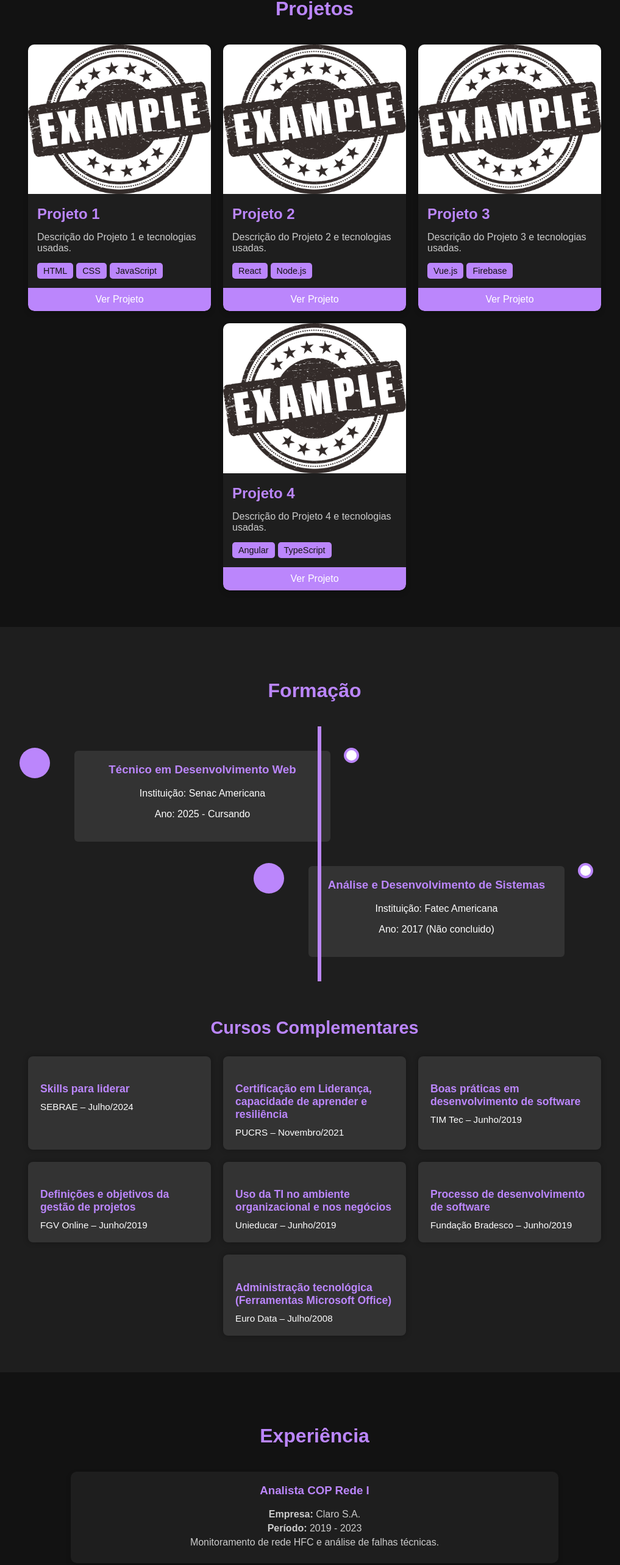
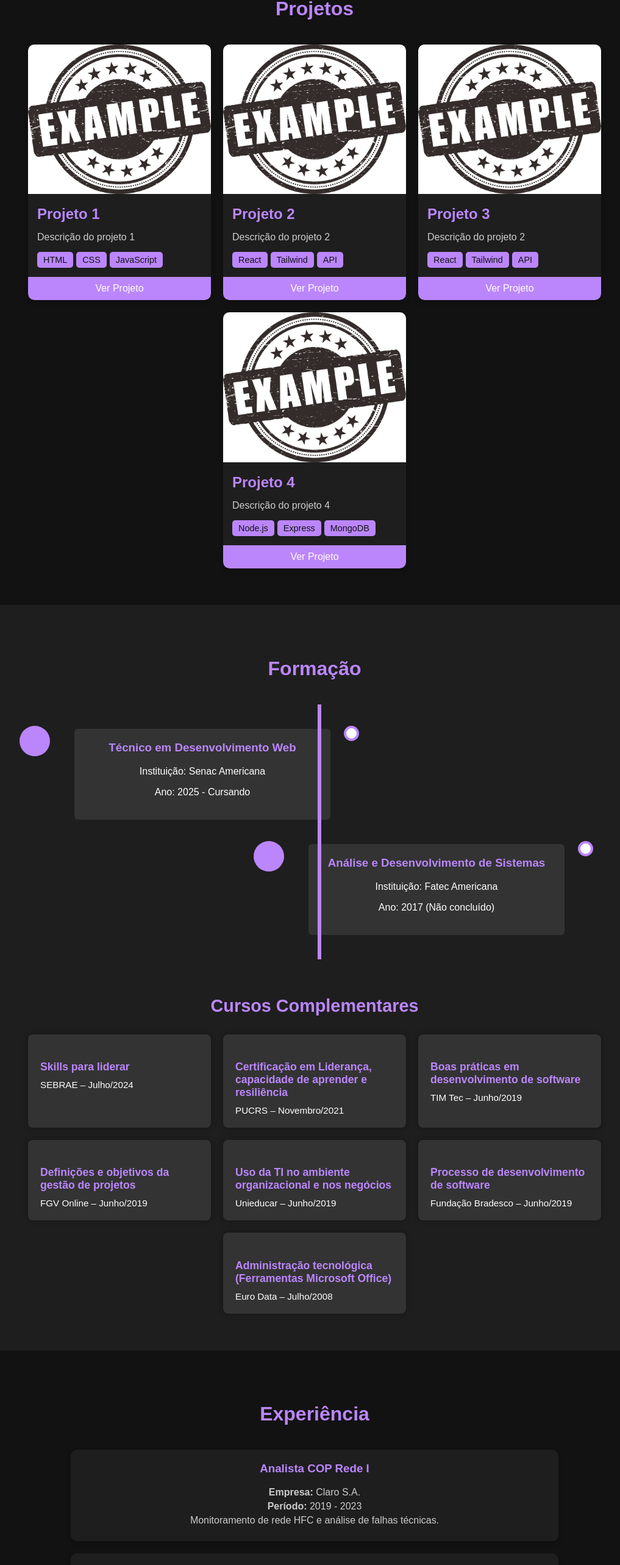
Before and after one commit to roberto-mazor/portifolio-react, a React (Vite) app: page / in a window 1280 px wide. Shown: the part 1349-3915 px from the top of the page at 61% size, without its empty margins (124-1141 px from the left). Built offline with nearby package versions, Linux system fonts and the light colour scheme.

Commit message:
Feat: Componentiza seções com cards e mapeamento de dados.

```diff
--- a/src/Contact.jsx
+++ b/src/Contact.jsx
@@ -1,6 +1,8 @@
 import './Contact.css'
 
 function Contact(){
+
+
 
     return(
 
--- /dev/null
+++ b/src/CursoCard.jsx
@@ -0,0 +1,10 @@
+function CursoCard(props) {
+  return (
+    <div className="curso-card">
+      <h4>{props.titulo}</h4>
+      <p>{props.instituicao}</p>
+    </div>
+  );
+}
+
+export default CursoCard;
--- /dev/null
+++ b/src/ExpCard.jsx
@@ -0,0 +1,15 @@
+function ExpCard(props) {
+  return (
+    <div className="exp-card">
+      <div className="exp-icon"></div>
+      <div className="exp-content">
+        <h3>{props.cargo}</h3>
+        <p><strong>Empresa:</strong> {props.empresa}</p>
+        <p><strong>Período:</strong> {props.periodo}</p>
+        <p>{props.descricao}</p>
+      </div>
+    </div>
+  );
+}
+
+export default ExpCard;
--- a/src/Experience.jsx
+++ b/src/Experience.jsx
@@ -1,48 +1,44 @@
-import './Experience.css'
+import ExpCard from './ExpCard';
+import './Experience.css';
 
-function Experience(){
+function Experience() {
+  const experiencias = [
+    {
+      cargo: 'Analista COP Rede I',
+      empresa: 'Claro S.A.',
+      periodo: '2019 - 2023',
+      descricao: 'Monitoramento de rede HFC e análise de falhas técnicas.'
+    },
+    {
+      cargo: 'Suporte Técnico',
+      empresa: 'Escola Municipal Caic Prof. Sylvino Chinelatto',
+      periodo: '2017 - 2018',
+      descricao: 'Suporte a hardware, redes e sistemas.'
+    },
+    {
+      cargo: 'Assistente Administrativo',
+      empresa: 'Auto Escola Cillos',
+      periodo: '2013 - 2015',
+      descricao: 'Gestão de processos, atendimento ao cliente e organização de arquivos.'
+    }
+  ];
 
-    return(
-
-        <section className="experiencia" id="experiencia">
-            <div className="container">
-                <h2>Experiência</h2>
-
-                <div className="exp-card">
-                    <div className="exp-icon">
-                    </div>
-                    <div className="exp-content">
-                        <h3>Analista COP Rede I</h3>
-                        <p><strong>Empresa:</strong> Claro S.A.</p>
-                        <p><strong>Período:</strong> 2019 - 2023</p>
-                        <p>Monitoramento de rede HFC e análise de falhas técnicas.</p>
-                    </div>
-                </div>
-
-                <div className="exp-card">
-                    <div className="exp-icon">
-                    </div>
-                    <div className="exp-content">
-                        <h3>Suporte Técnico</h3>
-                        <p><strong>Empresa:</strong> Escola Municipal Caic Prof. Sylvino Chinelatto</p>
-                        <p><strong>Período:</strong> 2017 - 2018</p>
-                        <p>Suporte a hardware, redes e sistemas.</p>
-                    </div>
-                </div>
-                <div className="exp-card">
-                    <div className="exp-icon">
-                    </div>
-                    <div className="exp-content">
-                        <h3>Assistente Administrativo</h3>
-                        <p><strong>Empresa:</strong> Auto Escola Cillos</p>
-                        <p><strong>Período:</strong> 2013 - 2015</p>
-                        <p>Gestão de processos, atendimento ao cliente e organização de arquivos.</p>
-                    </div>
-                </div>
-            </div>
-        </section>
-
-    )
+  return (
+    <section className="experiencia" id="experiencia">
+      <div className="container">
+        <h2>Experiência</h2>
+        {experiencias.map((exp, index) => (
+          <ExpCard
+            key={index}
+            cargo={exp.cargo}
+            empresa={exp.empresa}
+            periodo={exp.periodo}
+            descricao={exp.descricao}
+          />
+        ))}
+      </div>
+    </section>
+  );
 }
 
-export default Experience
+export default Experience;
--- a/src/Formation.jsx
+++ b/src/Formation.jsx
@@ -1,17 +1,25 @@
-import './Formation.css'
+import CursoCard from './CursoCard';
+import './Formation.css';
 
+function Formation() {
+  const cursos = [
+    { titulo: 'Skills para liderar', instituicao: 'SEBRAE – Julho/2024' },
+    { titulo: 'Certificação em Liderança, capacidade de aprender e resiliência', instituicao: 'PUCRS – Novembro/2021' },
+    { titulo: 'Boas práticas em desenvolvimento de software', instituicao: 'TIM Tec – Junho/2019' },
+    { titulo: 'Definições e objetivos da gestão de projetos', instituicao: 'FGV Online – Junho/2019' },
+    { titulo: 'Uso da TI no ambiente organizacional e nos negócios', instituicao: 'Unieducar – Junho/2019' },
+    { titulo: 'Processo de desenvolvimento de software', instituicao: 'Fundação Bradesco – Junho/2019' },
+    { titulo: 'Administração tecnológica (Ferramentas Microsoft Office)', instituicao: 'Euro Data – Julho/2008' }
+  ];
 
-function Formation (){
-
-    return(
+  return (
     <section className="formacao" id="formacao">
       <div className="container">
         <h2>Formação</h2>
+
         <div className="timeline">
           <div className="timeline-item">
-                        <div className="timeline-icon">
-
-                        </div>
+            <div className="timeline-icon"></div>
             <div className="timeline-content">
               <h3>Técnico em Desenvolvimento Web</h3>
               <p>Instituição: Senac Americana</p>
@@ -19,55 +27,30 @@ function Formation (){
             </div>
           </div>
           <div className="timeline-item">
-                        <div className="timeline-icon">
-
-                        </div>
+            <div className="timeline-icon"></div>
             <div className="timeline-content">
               <h3>Análise e Desenvolvimento de Sistemas</h3>
               <p>Instituição: Fatec Americana</p>
-                            <p>Ano: 2017 (Não concluido)</p>
-                        </div>
-                    </div>
-
-                </div>
-                <div className="cursos-complementares">
-                    <h3>Cursos Complementares</h3>
-                    <div className="cursos-grid">
-                      <div className="curso-card">
-                        <h4>Skills para liderar</h4>
-                        <p>SEBRAE – Julho/2024</p>
-                      </div>
-                      <div className="curso-card">
-                        <h4>Certificação em Liderança, capacidade de aprender e resiliência</h4>
-                        <p>PUCRS – Novembro/2021</p>
-                      </div>
-                      <div className="curso-card">
-                        <h4>Boas práticas em desenvolvimento de software</h4>
-                        <p>TIM Tec – Junho/2019</p>
-                      </div>
-                      <div className="curso-card">
-                        <h4>Definições e objetivos da gestão de projetos</h4>
-                        <p>FGV Online – Junho/2019</p>
-                      </div>
-                      <div className="curso-card">
-                        <h4>Uso da TI no ambiente organizacional e nos negócios</h4>
-                        <p>Unieducar – Junho/2019</p>
-                      </div>
-                      <div className="curso-card">
-                        <h4>Processo de desenvolvimento de software</h4>
-                        <p>Fundação Bradesco – Junho/2019</p>
-                      </div>
-                      <div className="curso-card">
-                        <h4>Administração tecnológica (Ferramentas Microsoft Office)</h4>
-                        <p>Euro Data – Julho/2008</p>
+              <p>Ano: 2017 (Não concluído)</p>
             </div>
           </div>
         </div>
 
+        <div className="cursos-complementares">
+          <h3>Cursos Complementares</h3>
+          <div className="cursos-grid">
+            {cursos.map((curso, index) => (
+              <CursoCard
+                key={index}
+                titulo={curso.titulo}
+                instituicao={curso.instituicao}
+              />
+            ))}
           </div>
-
+        </div>
+      </div>
     </section>
-    )
+  );
 }
 
-export default Formation
+export default Formation;
--- /dev/null
+++ b/src/ProjectCard.jsx
@@ -0,0 +1,27 @@
+function Card(props) {
+  return (
+    <div className="card">
+      <img src={props.imagem} alt={props.titulo} />
+      <h3>{props.titulo}</h3>
+      <p>{props.descricao}</p>
+
+      {/* Renderiza as tags se existirem */}
+      {props.tags && props.tags.length > 0 && (
+        <div className="tags">
+          {props.tags.map((tag, index) => (
+            <span key={index} className="tag">{tag}</span>
+          ))}
+        </div>
+      )}
+
+      {/* Renderiza o link se existir */}
+      {props.link && (
+        <a href={props.link} target="_blank" rel="noopener noreferrer">
+          Ver Projeto
+        </a>
+      )}
+    </div>
+  );
+}
+
+export default Card;
--- a/src/Projects.jsx
+++ b/src/Projects.jsx
@@ -1,55 +1,56 @@
-import './Projects.css'
+import Card from './ProjectCard';
+import './Projects.css';
 
-function Projects(){
+function Projects() {
+  const projetos = [
+    {
+      imagem: '/exemple.jpeg',
+      titulo: 'Projeto 1',
+      descricao: 'Descrição do projeto 1',
+      link: 'https://meuprojeto1.com',
+      tags: ['HTML', 'CSS', 'JavaScript']
+    },
+    {
+      imagem: '/exemple.jpeg',
+      titulo: 'Projeto 2',
+      descricao: 'Descrição do projeto 2',
+      link: 'https://meuprojeto2.com',
+      tags: ['React', 'Tailwind', 'API']
+    },
+    {
+      imagem: '/exemple.jpeg',
+      titulo: 'Projeto 3',
+      descricao: 'Descrição do projeto 2',
+      link: 'https://meuprojeto2.com',
+      tags: ['React', 'Tailwind', 'API']
+    },
+    {
+      imagem: '/exemple.jpeg',
+      titulo: 'Projeto 4',
+      descricao: 'Descrição do projeto 4',
+      link: 'https://meuprojeto4.com',
+      tags: ['Node.js', 'Express', 'MongoDB']
+    },
+    // Adicione mais projetos aqui!
+  ];
 
-    return(
-        <section className="projetos" id="projetos">
-            <h2>Projetos</h2>
-            <div className="container">
-                <div className="card">
-                    <img src="public/exemple.jpeg" alt="Projeto 1"/>
-                    <h3>Projeto 1</h3>
-                    <p>Descrição do Projeto 1 e tecnologias usadas.</p>
-                    <div className="tags">
-                        <span className="tag">HTML</span>
-                        <span className="tag">CSS</span>
-                        <span className="tag">JavaScript</span>
-                    </div>
-                    <a href="#" target="_blank">Ver Projeto</a>
-                </div>
-                <div className="card">
-                    <img src="public/exemple.jpeg" alt="Projeto 2"/>
-                    <h3>Projeto 2</h3>
-                    <p>Descrição do Projeto 2 e tecnologias usadas.</p>
-                    <div className="tags">
-                        <span className="tag">React</span>
-                        <span className="tag">Node.js</span>
-                    </div>
-                    <a href="#" target="_blank">Ver Projeto</a>
-                </div>
-                <div className="card">
-                    <img src="public/exemple.jpeg" alt="Projeto 3"/>
-                    <h3>Projeto 3</h3>
-                    <p>Descrição do Projeto 3 e tecnologias usadas.</p>
-                    <div className="tags">
-                        <span className="tag">Vue.js</span>
-                        <span className="tag">Firebase</span>
-                    </div>
-                    <a href="#" target="_blank">Ver Projeto</a>
-                </div>
-                <div className="card">
-                    <img src="public/exemple.jpeg" alt="Projeto 4"/>
-                    <h3>Projeto 4</h3>
-                    <p>Descrição do Projeto 4 e tecnologias usadas.</p>
-                    <div className="tags">
-                        <span className="tag">Angular</span>
-                        <span className="tag">TypeScript</span>
-                    </div>
-                    <a href="#" target="_blank">Ver Projeto</a>
-                </div>
-            </div>
-        </section>
-    )
+  return (
+    <section className="projetos" id="projetos">
+      <h2>Projetos</h2>
+      <div className="container">
+        {projetos.map((projeto, index) => (
+          <Card
+            key={index}
+            imagem={projeto.imagem}
+            titulo={projeto.titulo}
+            descricao={projeto.descricao}
+            link={projeto.link}
+            tags={projeto.tags}
+          />
+        ))}
+      </div>
+    </section>
+  );
 }
 
-export default Projects
+export default Projects;
```
Also changed, not shown: src/Menu.jsx (+24 -12 lines). Lines whose indentation alone changed are shown as unchanged.
